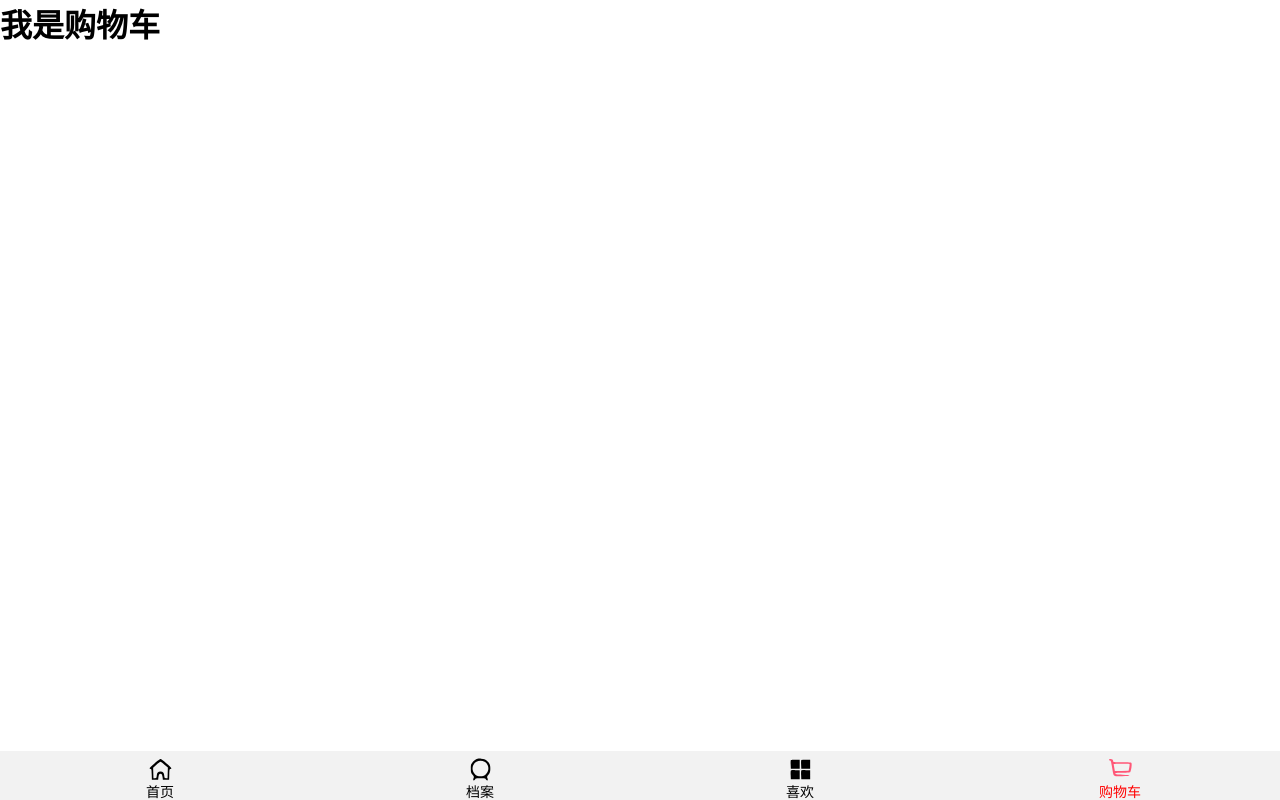
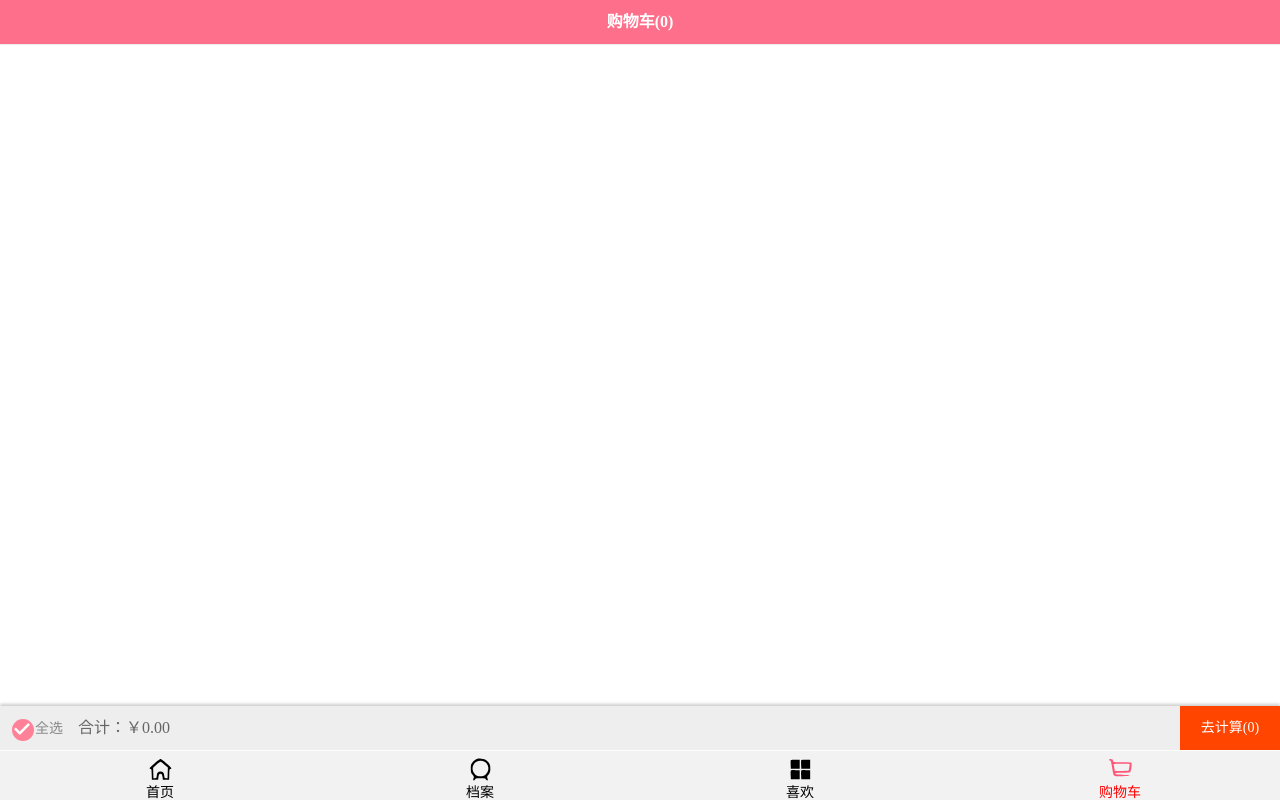
Before and after one commit to CharmoonWu/Supermall, a Vue app: page /car in a window 1280 px wide. Built offline with nearby package versions, Linux system fonts and the light colour scheme.

Commit message:
新提交的

```diff
--- a/src/components/car/Car.vue
+++ b/src/components/car/Car.vue
@@ -1,19 +1,52 @@
 <template>
-  <div>
-    <h1>{{ msg }}</h1>
+  <div id="cart">
+    <nav-bar class="nav-bar">
+      <div slot="center">购物车({{ $store.state.cartList.length }})</div>
+    </nav-bar>
+    <!-- <div>{{ $store.state.cartList.length }}</div> -->
+    <!-- 写到传数值进商品数量 -->
+    <cart-list
+      class="cart-list"
+      :cart-list="$store.getters.cartList"
+    ></cart-list>
+    <bottom-bar></bottom-bar>
   </div>
 </template>
 
 <script>
+import NavBar from "../commen/navbar/NavBar";
+import CartList from "./childComps/CartList";
+import BottomBar from "./childComps/BottomBar";
 export default {
   name: "Car",
   data() {
-    return {
-      msg: "我是购物车"
-    };
+    return {};
+  },
+  components: {
+    NavBar,
+    CartList,
+    BottomBar
   }
 };
 </script>
 
-<style>
+<style scoped>
+#cart {
+  /*position: relative;*/
+  height: 100vh;
+}
+
+.nav-bar {
+  background-color: #fd6f8a;
+  font-weight: 700;
+  color: #fff;
+}
+
+.cart-list {
+  position: absolute;
+  top: 44px;
+  bottom: 49px;
+  width: 100%;
+  overflow: hidden;
+}
 </style>
--- /dev/null
+++ b/src/components/car/childComps/BottomBar.vue
@@ -0,0 +1,101 @@
+<template>
+  <div class="bottom-menu">
+    <check-button
+      class="select-all"
+      @checkBtnClick="checkBtnClick"
+      :checked="isSelectAll"
+    ></check-button>
+    <span>全选</span>
+    <span class="total-price">合计：￥{{ totalPrice }}</span>
+    <span class="buy-product">去计算({{ $store.getters.cartCount }})</span>
+  </div>
+</template>
+
+<script>
+import CheckButton from "./CheckButton";
+export default {
+  name: "BottomBar",
+  components: {
+    CheckButton
+  },
+  computed: {
+    isSelectAll: function() {
+      return (
+        this.$store.getters.cartList.find(item => item.checked === false) ===
+        undefined
+      );
+    },
+    totalPrice() {
+      const cartList = this.$store.getters.cartList;
+      return cartList
+        .filter(item => {
+          return item.checked;
+        })
+        .reduce((preValue, item) => {
+          var regex = /\d+\.?\d*/g;
+          var strnum = item.newPrice.match(regex);
+          var numitem = parseFloat(strnum).toFixed(2);
+          return preValue + item.count * numitem;
+        }, 0)
+        .toFixed(2);
+    }
+  },
+  methods: {
+    checkBtnClick() {
+      let isSelectAll = this.$store.getters.cartList.find(
+        item => !item.checked
+      );
+      console.log(isSelectAll);
+      if (isSelectAll) {
+        this.$store.state.cartList.forEach(item => {
+          item.checked = true;
+        });
+      } else {
+        this.$store.state.cartList.forEach(item => {
+          item.checked = false;
+        });
+      }
+    }
+  }
+};
+</script>
+
+<style scoped>
+.bottom-menu {
+  width: 100%;
+  height: 44px;
+  background-color: #eee;
+  position: fixed;
+  bottom: 50px;
+  left: 0;
+  box-shadow: 0 -2px 3px rgba(0, 0, 0, 0.2);
+  font-size: 14px;
+  color: #888;
+  line-height: 44px;
+  padding-left: 35px;
+  box-sizing: border-box;
+}
+
+.bottom-menu .select-all {
+  position: absolute;
+  line-height: 0;
+  left: 12px;
+  top: 13px;
+}
+
+.bottom-menu .total-price {
+  margin-left: 15px;
+  font-size: 16px;
+  color: #666;
+}
+
+.bottom-menu .buy-product {
+  background-color: orangered;
+  color: #fff;
+  width: 100px;
+  height: 44px;
+  text-align: center;
+  line-height: 44px;
+  float: right;
+}
+</style>
--- /dev/null
+++ b/src/components/car/childComps/CartList.vue
@@ -0,0 +1,37 @@
+<template>
+  <Scroll>
+    <!-- <div v-for="(item, index) in CartList" :key="index">
+        {{ item.imgURL }}
+      </div> -->
+    <cart-list-item
+      v-for="item in CartList"
+      :key="item.iid"
+      :item-info="item"
+    />
+  </Scroll>
+</template>
+
+<script>
+import Scroll from "../../commen/scroll/Scroll";
+import CartListItem from "./CartListItem";
+export default {
+  name: "CartList",
+  data() {
+    return {};
+  },
+  components: {
+    Scroll,
+    CartListItem
+  },
+  props: {
+    CartList: {
+      type: Array,
+      default() {
+        return [];
+      }
+    }
+  }
+};
+</script>
+
+<style scoped></style>
--- /dev/null
+++ b/src/components/car/childComps/CartListItem.vue
@@ -0,0 +1,109 @@
+<template>
+  <div id="shop-item">
+    <div class="item-selector">
+      <check-button
+        @checkBtnClick="checkedChange"
+        :checked="ItemInfo.checked"
+      ></check-button>
+    </div>
+    <div class="item-img">
+      <img :src="ItemInfo.imgURL" alt="商品图片" />
+    </div>
+    <div class="item-info">
+      <div class="item-title">{{ ItemInfo.title }}</div>
+      <div class="item-desc">商品描述：{{ ItemInfo.desc }}</div>
+      <div class="info-bottom">
+        <div class="item-price left">{{ ItemInfo.newPrice | numPrice }}</div>
+        <div class="item-count right">x {{ ItemInfo.count }}</div>
+      </div>
+    </div>
+  </div>
+</template>
+
+<script>
+import CheckButton from "./CheckButton";
+export default {
+  name: "ShopCartItem",
+  props: {
+    ItemInfo: {
+      type: Object
+    }
+  },
+  components: {
+    CheckButton
+  },
+  methods: {
+    checkedChange() {
+      this.ItemInfo.checked = !this.ItemInfo.checked;
+    }
+  },
+  filters: {
+    numPrice(item) {
+      var regex = /\d+\.?\d*/g;
+      var strnum = item.match(regex);
+      return parseFloat(strnum).toFixed(2);
+    }
+  }
+};
+</script>
+<style scoped>
+#shop-item {
+  width: 100%;
+  display: flex;
+  font-size: 0;
+  padding: 5px;
+  border-bottom: 1px solid #ccc;
+}
+
+.item-selector {
+  width: 14%;
+  display: flex;
+  justify-content: center;
+  align-items: center;
+}
+
+.item-title,
+.item-desc {
+  overflow: hidden;
+  white-space: nowrap;
+  text-overflow: ellipsis;
+}
+
+.item-img {
+  padding: 5px;
+  /*border: 1px solid #ccc;*/
+}
+
+.item-img img {
+  width: 80px;
+  height: 100px;
+  display: block;
+  border-radius: 5px;
+}
+
+.item-info {
+  font-size: 17px;
+  color: #333;
+  padding: 5px 10px;
+  position: relative;
+  overflow: hidden;
+}
+
+.item-info .item-desc {
+  font-size: 14px;
+  color: #666;
+  margin-top: 15px;
+}
+
+.info-bottom {
+  margin-top: 10px;
+  position: absolute;
+  bottom: 10px;
+  left: 10px;
+  right: 10px;
+}
+
+.info-bottom .item-price {
+  color: orangered;
+}
+</style>
--- /dev/null
+++ b/src/components/car/childComps/CheckButton.vue
@@ -0,0 +1,46 @@
+<template>
+  <div>
+    <div
+      class="icon-selector"
+      :class="{ 'selector-active': checked }"
+      @click="selectItem"
+    >
+      <img src="../../../assets/img/cart/tick.svg" alt="" />
+    </div>
+  </div>
+</template>
+
+<script>
+export default {
+  name: "CheckButton",
+  props: {
+    checked: {
+      type: Boolean,
+      default: false
+    }
+  },
+
+  methods: {
+    selectItem() {
+      this.$emit("checkBtnClick");
+    }
+  }
+};
+</script>
+
+<style scoped>
+.icon-selector {
+  position: relative;
+  margin: 0;
+  width: 18px;
+  height: 18px;
+  border-radius: 50%;
+  border: 2px solid #ccc;
+  cursor: pointer;
+}
+
+.selector-active {
+  background-color: #ff8198;
+  border-color: #ff8198;
+}
+</style>
--- a/src/components/detail/Detail.vue
+++ b/src/components/detail/Detail.vue
@@ -8,13 +8,13 @@
       :probe-type="3"
       @scroll="contentScroll"
     >
-      <div>
+      <!-- <div>
         <ul>
           <li v-for="(item, index) in $store.state.cartList" :key="index">
             {{ item.count }}
           </li>
         </ul>
-      </div>
+      </div> -->
       <detail-swiper :top-images="topImages" ref="base" />
       <detail-base-info :goods="goods" />
       <detail-shop-info :shop="shop" />
@@ -148,7 +148,7 @@
       obj.imgURL = this.topImages[0];
       obj.title = this.goods.title;
       obj.desc = this.goods.desc;
-      obj.newPrice = this.goods.nowPrice;
+      obj.newPrice = this.goods.newPrice;
       //添加到Store中
       this.$store.dispatch("addCart", obj);
       // console.log(this.$store);
--- a/src/main.js
+++ b/src/main.js
@@ -3,9 +3,10 @@
 import App from "./App.vue";
 import router from "../src/router";
 
-import store from './store/index'
+import store from "./store/index";
 Vue.config.productionTip = false;
-Vue.prototype.$bus = new Vue()
+// 事件总线
+Vue.prototype.$bus = new Vue();
 new Vue({
   render: h => h(App),
   router,
--- a/src/store/actions.js
+++ b/src/store/actions.js
@@ -1,19 +1,19 @@
 const actions = {
   addCart(content, payload) {
     // console.log(info); //查看是否添加过
-    const oldInfo = content.state.cartList.find(item => item.iid === payload.iid);
+    const oldInfo = content.state.cartList.find(
+      item => item.iid === payload.iid
+    );
 
     if (oldInfo) {
       // oldInfo.count += 1
-      content.commit('addCounter', oldInfo)
-
+      content.commit("addCounter", oldInfo);
     } else {
       payload.count = 1;
-      content.commit('addToCart', payload)
+      payload.checked = true;
+      content.commit("addToCart", payload);
+    }
+  }
+};
 
-    }
-
-  }
-}
-
-export default actions
+export default actions;
--- /dev/null
+++ b/src/store/getters.js
@@ -0,0 +1,9 @@
+const getters = {
+  cartList(state) {
+    return state.cartList;
+  },
+  cartCount(state) {
+    return state.cartList.length;
+  }
+};
+export default getters;
```
Also changed, not shown: src/network/request.js (+5 -6 lines), src/store/index.js (+9 -7 lines).
